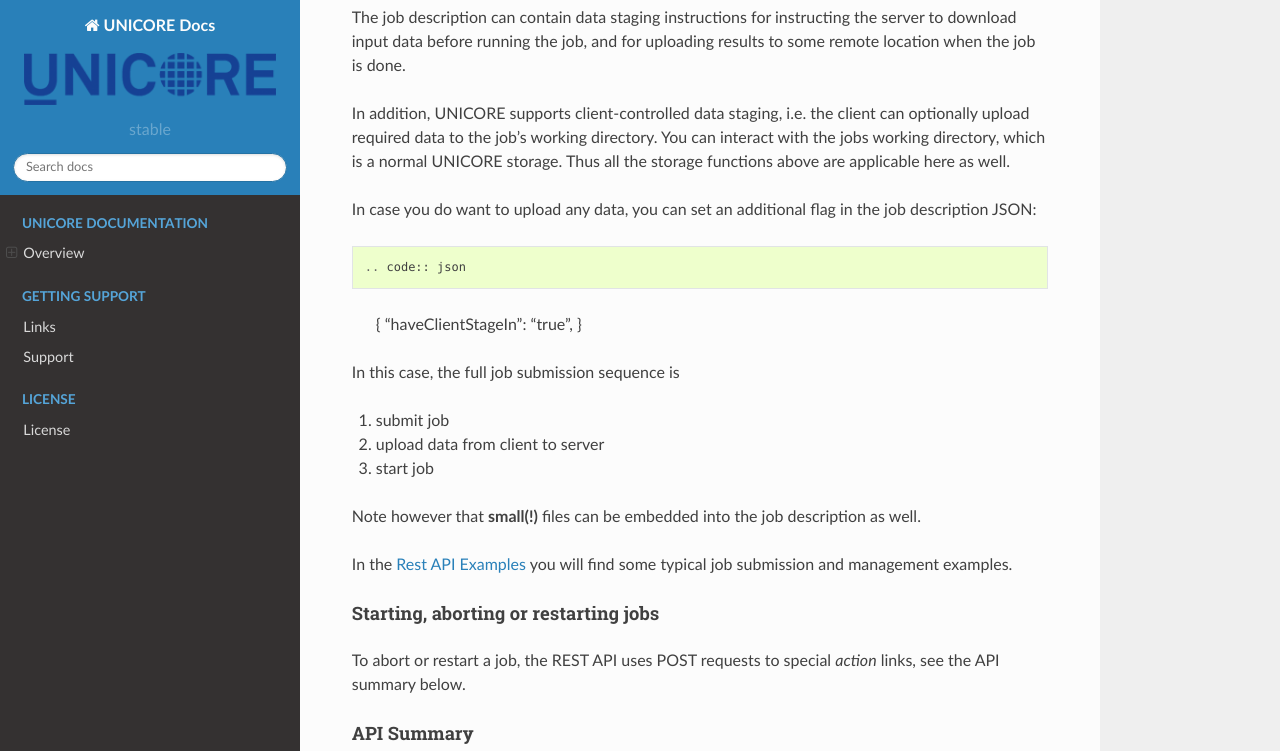
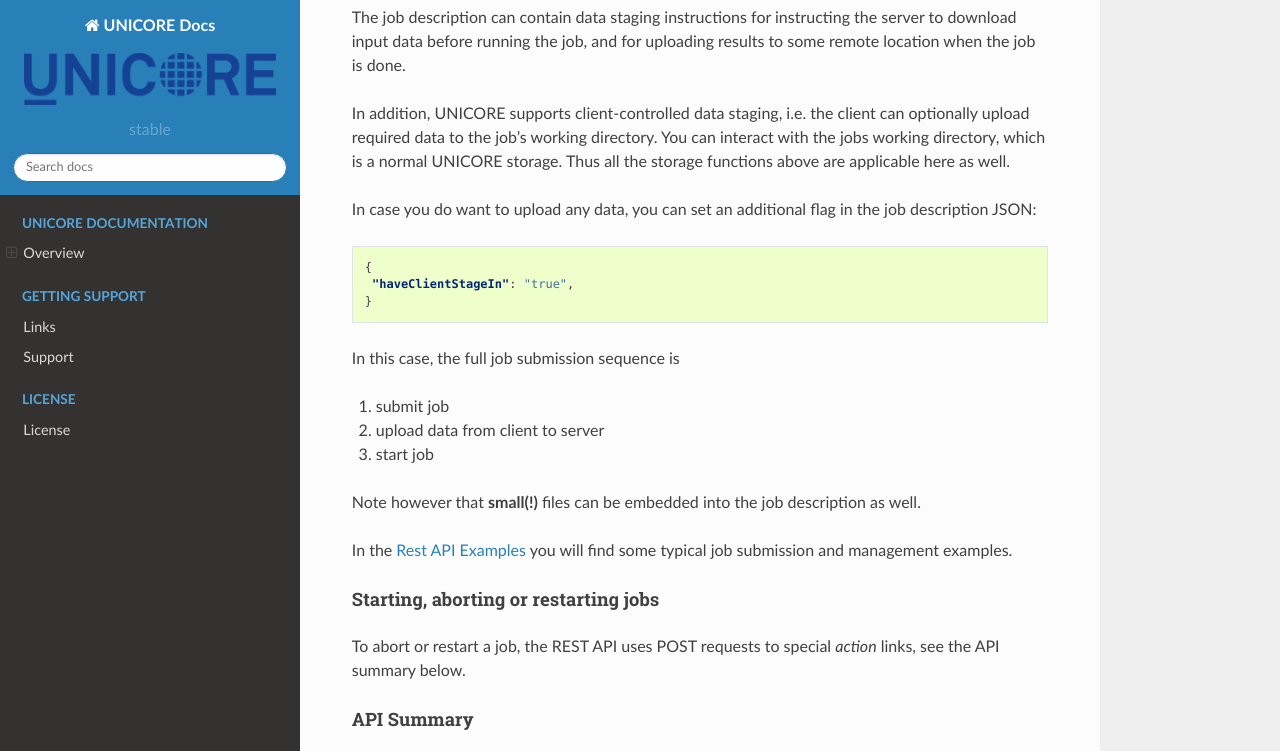
Before and after one commit to UNICORE-EU/unicore-docs, a Sphinx documentation site: the page built from source/user-docs/rest-api/index.rst, in a window 1280 px wide and 900 px high, scrolled down 11481 px, cut to the strip 0-751 px from the top of the window. Built offline with Sphinx 7.4.7 and the Read the Docs theme 2.0.0, drawn with Linux system fonts in a browser that asks for light colours.

Commit message:
fix format

```diff
--- a/source/user-docs/rest-api/index.rst
+++ b/source/user-docs/rest-api/index.rst
@@ -572,12 +572,12 @@
 here as well.
 
 In case you do want to upload any data, you can set an additional flag in the job description
-JSON::
+JSON:
 
 .. code:: json
 
 	{
-	"haveClientStageIn": "true",
+	 "haveClientStageIn": "true",
 	}
 
 In this case, the full job submission sequence is
--- a/source/user-docs/rest-api/tables/job-props.txt
+++ b/source/user-docs/rest-api/tables/job-props.txt
@@ -1,4 +1,4 @@
-:widths: 30 10 60
+:widths: 25 35 40
 
 Property 	Values 	Description
 status 	UNKNOWN, STAGINGIN, READY, QUEUED, STAGINGOUT, FAILED, SUCCESSFUL 	The status of the job
```
Also changed, not shown: 1 other file.
